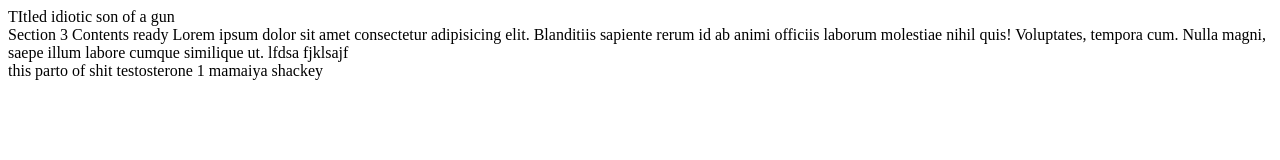
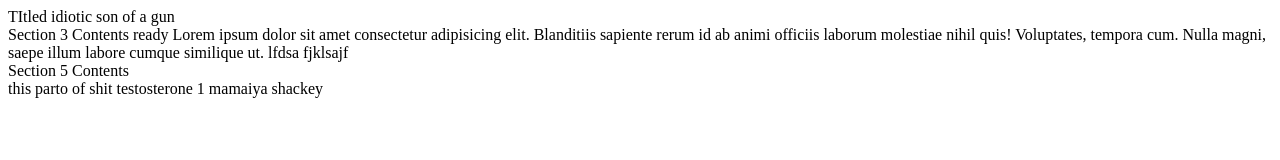
Before and after one commit to Je-Joestar24/testing, a plain HTML site: page index.html in a window 1280 px wide. Drawn offline with Linux system fonts and the light colour scheme; a script that the page names is missing.

Commit message:
CONFLICT RESOLVED HOME rebase SECTION 3 - EASILY RESOLVE SINCE THE ALIGNMENT OF THE sections are simple

```diff
--- a/index.html
+++ b/index.html
@@ -12,6 +12,11 @@
         Lorem ipsum dolor sit amet consectetur adipisicing elit. Blanditiis sapiente rerum id ab animi officiis laborum molestiae nihil quis! Voluptates, tempora cum. Nulla magni, saepe illum labore cumque similique ut.
         lfdsa
         fjklsajf
+
+        <div class="app__home">
+            Section 5 Contents
+        </div>
+
     </div>
 
 
```
